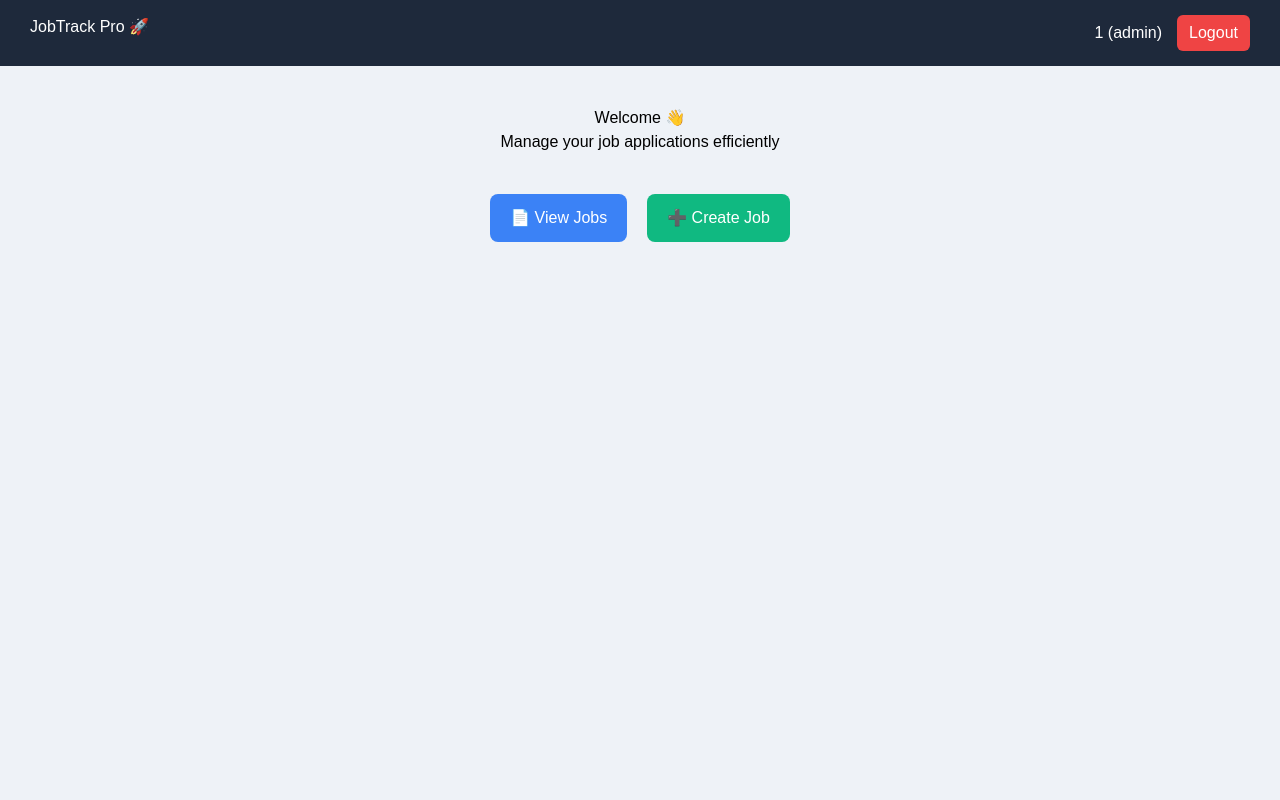
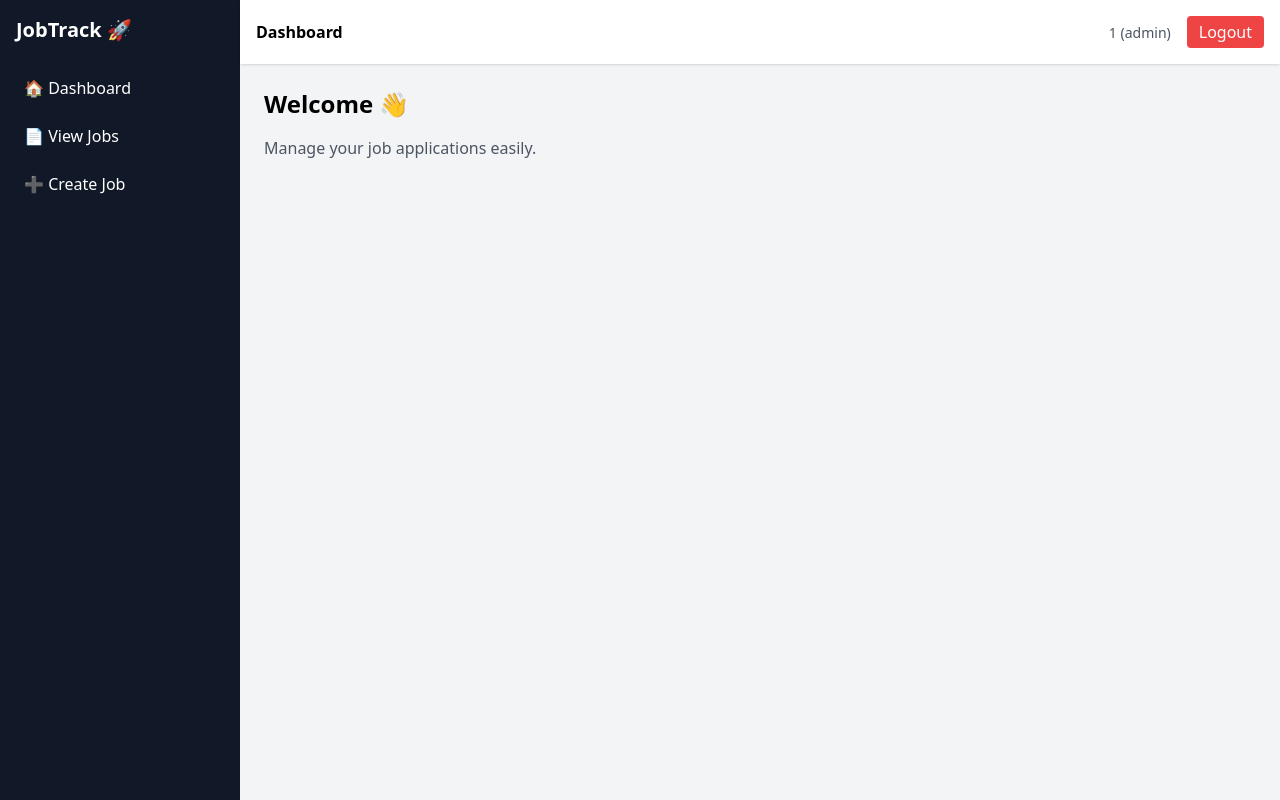
Before and after one commit to Aniket-Phand/jobtrack-pro, a React (Vite) app in the folder jobtrack-frontend/: page /dashboard in a window 1280 px wide. Built offline with nearby package versions, Linux system fonts and the light colour scheme; sample sign-in values are in the browser's storage.

Commit message:
Upgrade Dashboard UI with Tailwind

```diff
--- a/jobtrack-frontend/src/pages/Dashboard.jsx
+++ b/jobtrack-frontend/src/pages/Dashboard.jsx
@@ -1,4 +1,4 @@
-import { useEffect, useState } from "react";
+import { useState } from "react";
 import {
   getJobs,
   createJob,
@@ -9,55 +9,46 @@ import { getUserFromToken } from "../services/api";
 import { useNavigate } from "react-router-dom";
 
 function Dashboard() {
+  const [view, setView] = useState("HOME");
   const [jobs, setJobs] = useState([]);
-  const [view, setView] = useState("HOME"); // HOME | JOBS | CREATE
   const [loading, setLoading] = useState(false);
-  const [editJobId, setEditJobId] = useState(null);
 
   const [company, setCompany] = useState("");
   const [role, setRole] = useState("");
   const [status, setStatus] = useState("APPLIED");
+  const [editId, setEditId] = useState(null);
 
   const user = getUserFromToken();
   const navigate = useNavigate();
 
-  //FETCH JOBS ONLY WHEN CLICKED
-  const handleFetchJobs = async () => {
+  const handleLogout = () => {
+    localStorage.removeItem("token");
+    navigate("/login");
+  };
+
+  const fetchJobs = async () => {
     setView("JOBS");
     setLoading(true);
 
-    try {
-      const response = await getJobs();
-
-      if (Array.isArray(response)) setJobs(response);
-      else if (Array.isArray(response.content)) setJobs(response.content);
-      else setJobs([]);
-    } catch (err) {
-      console.error(err);
-      setJobs([]);
-    } finally {
+    const data = await getJobs();
+    setJobs(Array.isArray(data) ? data : data.content || []);
     setLoading(false);
-    }
   };
 
-  //CREATE / UPDATE
   const handleSubmit = async (e) => {
     e.preventDefault();
 
-    try {
-      if (editJobId) {
-        await updateJob(editJobId, { company, role, status });
-        alert("Updated ✅");
+    if (editId) {
+      await updateJob(editId, { company, role, status });
     } else {
       await createJob({ company, role, status });
-        alert("Created ✅");
     }
 
-      resetForm();
+    setCompany("");
+    setRole("");
+    setStatus("APPLIED");
+    setEditId(null);
     setView("HOME");
-    } catch {
-      alert("Error ❌");
-    }
   };
 
   const handleDelete = async (id) => {
@@ -66,172 +57,166 @@ function Dashboard() {
   };
 
   const handleEdit = (job) => {
-    setEditJobId(job.id);
+    setEditId(job.id);
     setCompany(job.company);
     setRole(job.role);
     setStatus(job.status);
     setView("CREATE");
   };
 
-  const resetForm = () => {
-    setCompany("");
-    setRole("");
-    setStatus("APPLIED");
-    setEditJobId(null);
-  };
+  return (
+    <div className="flex h-screen bg-gray-100">
 
-  const handleLogout = () => {
-    localStorage.removeItem("token");
-    navigate("/login");
-  };
+      {/* SIDEBAR */}
+      <div className="w-60 bg-gray-900 text-white flex flex-col p-4">
+        <h2 className="text-xl font-bold mb-6">JobTrack 🚀</h2>
 
-  return (
-    <div style={{ fontFamily: "Arial", minHeight: "100vh", background: "#eef2f7" }}>
+        <button
+          onClick={() => setView("HOME")}
+          className="mb-2 p-2 rounded hover:bg-gray-700 text-left"
+        >
+          🏠 Dashboard
+        </button>
 
-      {/*NAVBAR */}
-      <div style={{
-        display: "flex",
-        justifyContent: "space-between",
-        padding: "15px 30px",
-        background: "#1e293b",
-        color: "white"
-      }}>
-        <h2>JobTrack Pro 🚀</h2>
-
-        <div>
-          <span style={{ marginRight: "15px" }}>
-            {user?.email} ({user?.role})
-          </span>
-
-          <button onClick={handleLogout} style={{
-            background: "#ef4444",
-            color: "white",
-            border: "none",
-            padding: "6px 12px",
-            borderRadius: "6px"
-          }}>
-            Logout
-          </button>
-        </div>
-      </div>
-
-      <div style={{ padding: "40px", maxWidth: "900px", margin: "auto" }}>
-
-        {/*HOME VIEW */}
-        {view === "HOME" && (
-          <div style={{ textAlign: "center" }}>
-            <h1>Welcome 👋</h1>
-            <p>Manage your job applications efficiently</p>
-
-            <div style={{ marginTop: "30px" }}>
         <button
-                onClick={handleFetchJobs}
-                style={btnStyle("#3b82f6")}
+          onClick={fetchJobs}
+          className="mb-2 p-2 rounded hover:bg-gray-700 text-left"
         >
           📄 View Jobs
         </button>
 
         <button
           onClick={() => setView("CREATE")}
-                style={btnStyle("#10b981")}
+          className="p-2 rounded hover:bg-gray-700 text-left"
         >
           ➕ Create Job
         </button>
       </div>
+
+      {/*MAIN AREA */}
+      <div className="flex-1 flex flex-col">
+
+        {/*NAVBAR */}
+        <div className="flex justify-between items-center bg-white p-4 shadow">
+          <h1 className="font-semibold">Dashboard</h1>
+
+          <div>
+            <span className="mr-4 text-sm text-gray-600">
+              {user?.email} ({user?.role})
+            </span>
+
+            <button
+              onClick={handleLogout}
+              className="bg-red-500 text-white px-3 py-1 rounded hover:bg-red-600"
+            >
+              Logout
+            </button>
+          </div>
+        </div>
+
+        {/* CONTENT */}
+        <div className="p-6 overflow-auto">
+
+          {/* HOME */}
+          {view === "HOME" && (
+            <div>
+              <h2 className="text-2xl font-bold mb-4">Welcome 👋</h2>
+              <p className="text-gray-600">
+                Manage your job applications easily.
+              </p>
             </div>
           )}
 
-        {/*JOB LIST VIEW */}
+          {/* JOB LIST */}
           {view === "JOBS" && (
             <div>
-            <button onClick={() => setView("HOME")}>⬅ Back</button>
-
-            <h2>Your Jobs</h2>
+              <h2 className="text-xl font-bold mb-4">Your Jobs</h2>
 
               {loading ? (
                 <p>Loading...</p>
               ) : jobs.length === 0 ? (
                 <p>No jobs found</p>
               ) : (
-              jobs.map((job) => (
-                <div key={job.id} style={cardStyle}>
-                  <h3>{job.role}</h3>
-                  <p>{job.company}</p>
-                  <p>Status: {job.status}</p>
+                <div className="grid gap-4">
+                  {jobs.map((job) => (
+                    <div
+                      key={job.id}
+                      className="bg-white p-4 rounded-xl shadow"
+                    >
+                      <h3 className="font-semibold text-lg">
+                        {job.role || "Job Role"}
+                      </h3>
+                      <p className="text-gray-600">{job.company}</p>
 
-                  <button onClick={() => handleEdit(job)}>Edit</button>
-                  <button onClick={() => handleDelete(job.id)}>Delete</button>
+                      <span className="text-sm px-2 py-1 rounded bg-blue-100 text-blue-600">
+                        {job.status}
+                      </span>
+
+                      <div className="mt-3 space-x-2">
+                        <button
+                          onClick={() => handleEdit(job)}
+                          className="px-3 py-1 bg-yellow-400 rounded"
+                        >
+                          Edit
+                        </button>
+                        <button
+                          onClick={() => handleDelete(job.id)}
+                          className="px-3 py-1 bg-red-500 text-white rounded"
+                        >
+                          Delete
+                        </button>
                       </div>
-              ))
+                    </div>
+                  ))}
+                </div>
               )}
             </div>
           )}
 
-        {/*CREATE / EDIT VIEW */}
+          {/* CREATE / EDIT */}
           {view === "CREATE" && (
-          <div>
-            <button onClick={() => setView("HOME")}>⬅ Back</button>
+            <div className="max-w-md">
+              <h2 className="text-xl font-bold mb-4">
+                {editId ? "Edit Job" : "Create Job"}
+              </h2>
 
-            <h2>{editJobId ? "Edit Job" : "Create Job"}</h2>
-
-            <form onSubmit={handleSubmit} style={formStyle}>
+              <form onSubmit={handleSubmit} className="space-y-4">
                 <input
+                  className="w-full p-2 border rounded"
                   placeholder="Company"
                   value={company}
                   onChange={(e) => setCompany(e.target.value)}
-                required
                 />
 
                 <input
+                  className="w-full p-2 border rounded"
                   placeholder="Role"
                   value={role}
                   onChange={(e) => setRole(e.target.value)}
-                required
                 />
 
-              <select value={status} onChange={(e) => setStatus(e.target.value)}>
+                <select
+                  className="w-full p-2 border rounded"
+                  value={status}
+                  onChange={(e) => setStatus(e.target.value)}
+                >
                   <option>APPLIED</option>
                   <option>INTERVIEW</option>
                   <option>OFFER</option>
                   <option>REJECTED</option>
                 </select>
 
-              <button type="submit">
-                {editJobId ? "Update" : "Create"}
+                <button className="w-full bg-blue-500 text-white p-2 rounded hover:bg-blue-600">
+                  {editId ? "Update Job" : "Create Job"}
                 </button>
               </form>
             </div>
           )}
+
+        </div>
       </div>
     </div>
   );
 }
 
-//STYLES
-const btnStyle = (color) => ({
-  margin: "10px",
-  padding: "12px 20px",
-  background: color,
-  color: "white",
-  border: "none",
-  borderRadius: "8px",
-  cursor: "pointer",
-  fontSize: "16px"
-});
-
-const cardStyle = {
-  background: "white",
-  padding: "15px",
-  marginTop: "10px",
-  borderRadius: "10px",
-  boxShadow: "0 2px 5px rgba(0,0,0,0.1)"
-};
-
-const formStyle = {
-  display: "flex",
-  flexDirection: "column",
-  gap: "10px",
-  maxWidth: "400px"
-};
-
 export default Dashboard;
```
Lines whose indentation alone changed are shown as unchanged.
